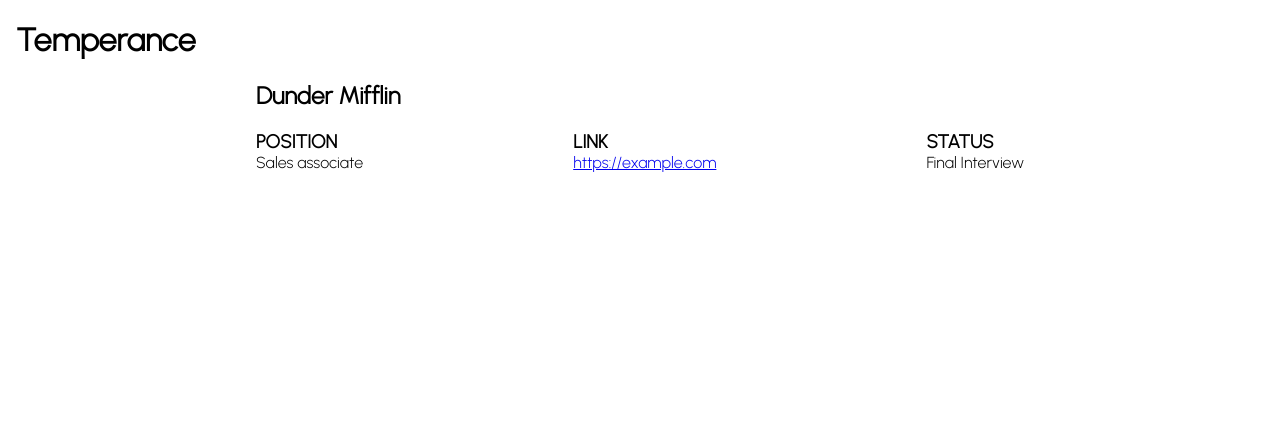
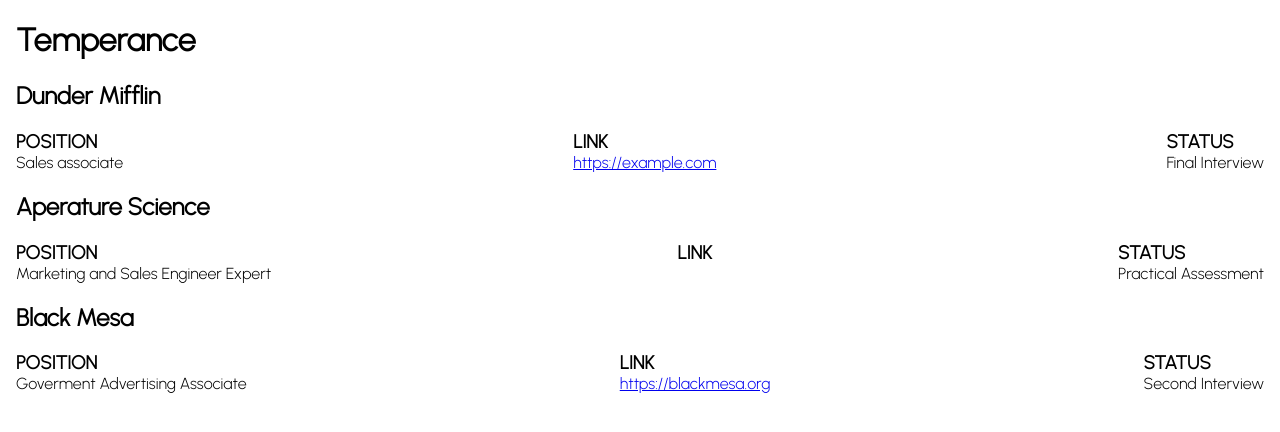
Before and after one commit to ILikePizza555/temperance, a React (Create React App) app: page / in a window 1280 px wide. Shown: the top 432 px of the page. Built offline with nearby package versions, Linux system fonts and the light colour scheme.

Commit message:
App uses an array to display data

```diff
--- a/src/components/App/index.tsx
+++ b/src/components/App/index.tsx
@@ -2,48 +2,54 @@
 
 const ApplicationData = [
     {
+        id: "32b1c6d3-93dc-44f4-9996-183eb8f1440e",
         company_name: "Dunder Mifflin",
         position_title: "Sales associate",
         position_link: "https://example.com",
         status: "Final Interview"
     },
     {
+        id: "4e5e9476-e062-4305-94b9-d98389b68aef",
         company_name: "Aperature Science",
         position_title: "Marketing and Sales Engineer Expert",
         status: "Practical Assessment"
     },
     {
+        id: "9e80d49b-984d-41d3-892e-998c54b176f1",
         company_name: "Black Mesa",
         position_title: "Goverment Advertising Associate",
         position_link: "https://blackmesa.org",
         status: "Second Interview"
     }
 ]
-
 function App() {
     return (
         <div className="App">
             <header>
                 <h1>Temperance</h1>
             </header>
-            <section className="ItemList">
-                <section className="Item">
-                    <h2>Dunder Mifflin</h2>
+            <section className="JobAppList">
+                {
+                    ApplicationData.map(v =>
+                        <section key={v.id} className="JobAppView">
+                            <h2>{v.company_name}</h2>
                             <div className="row">
                                 <div className="datum-block">
                                     <h3>POSITION</h3>
-                            <span>Sales associate</span>
+                                    <span>{v.position_title}</span>
                                 </div>
                                 <div className="datum-block">
                                     <h3>LINK</h3>
-                            <span><a href="https://example.com">https://example.com</a></span>
+                                    <span><a href="{v.position_link}">{v.position_link}</a></span>
                                 </div>
                                 <div className="datum-block">
                                     <h3>STATUS</h3>
-                            <span>Final Interview</span>
+                                    <span>{v.status}</span>
                                 </div>
                             </div>
                         </section>
+                    )
+                }
             </section>
         </div>
     );
```
Lines whose indentation alone changed are shown as unchanged.
